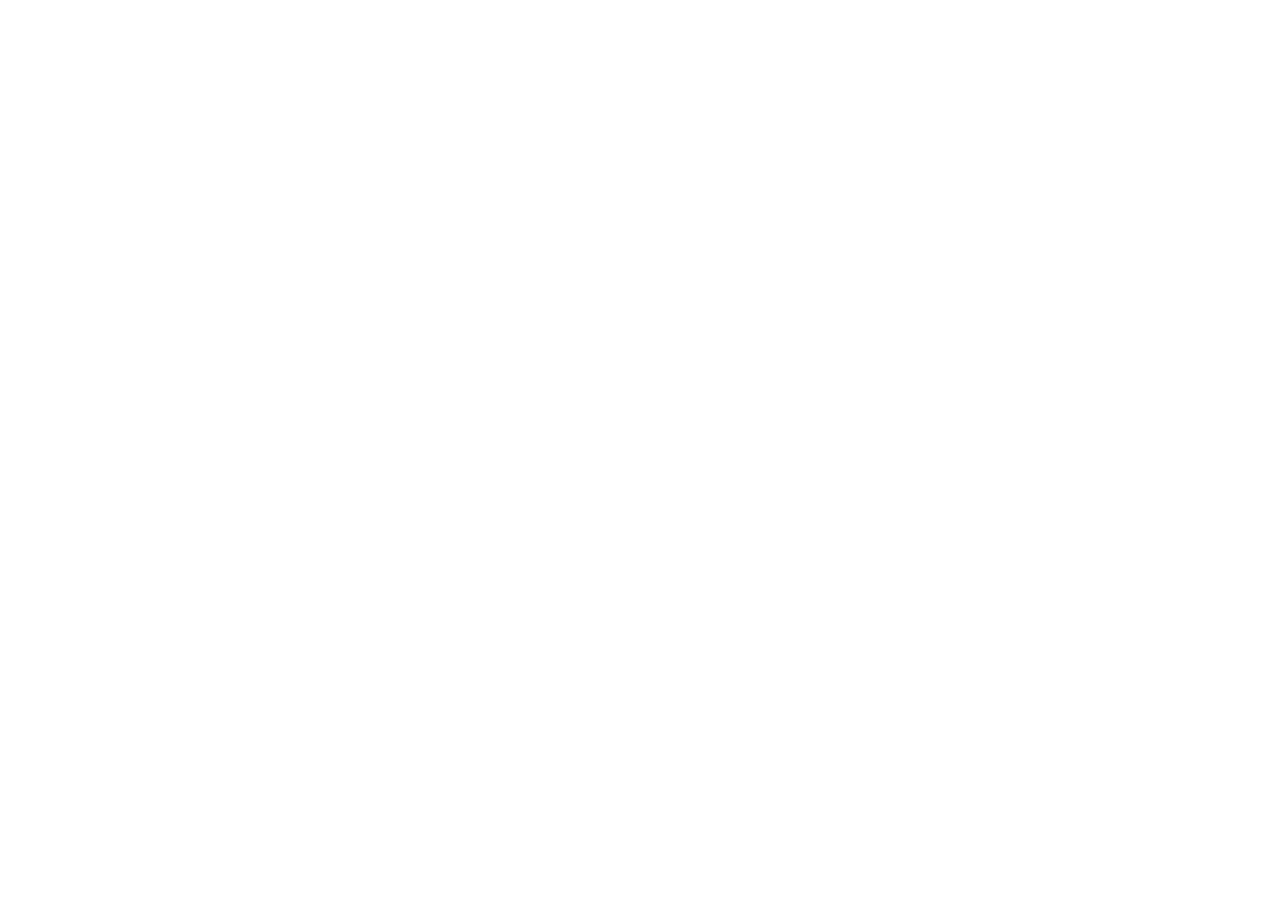
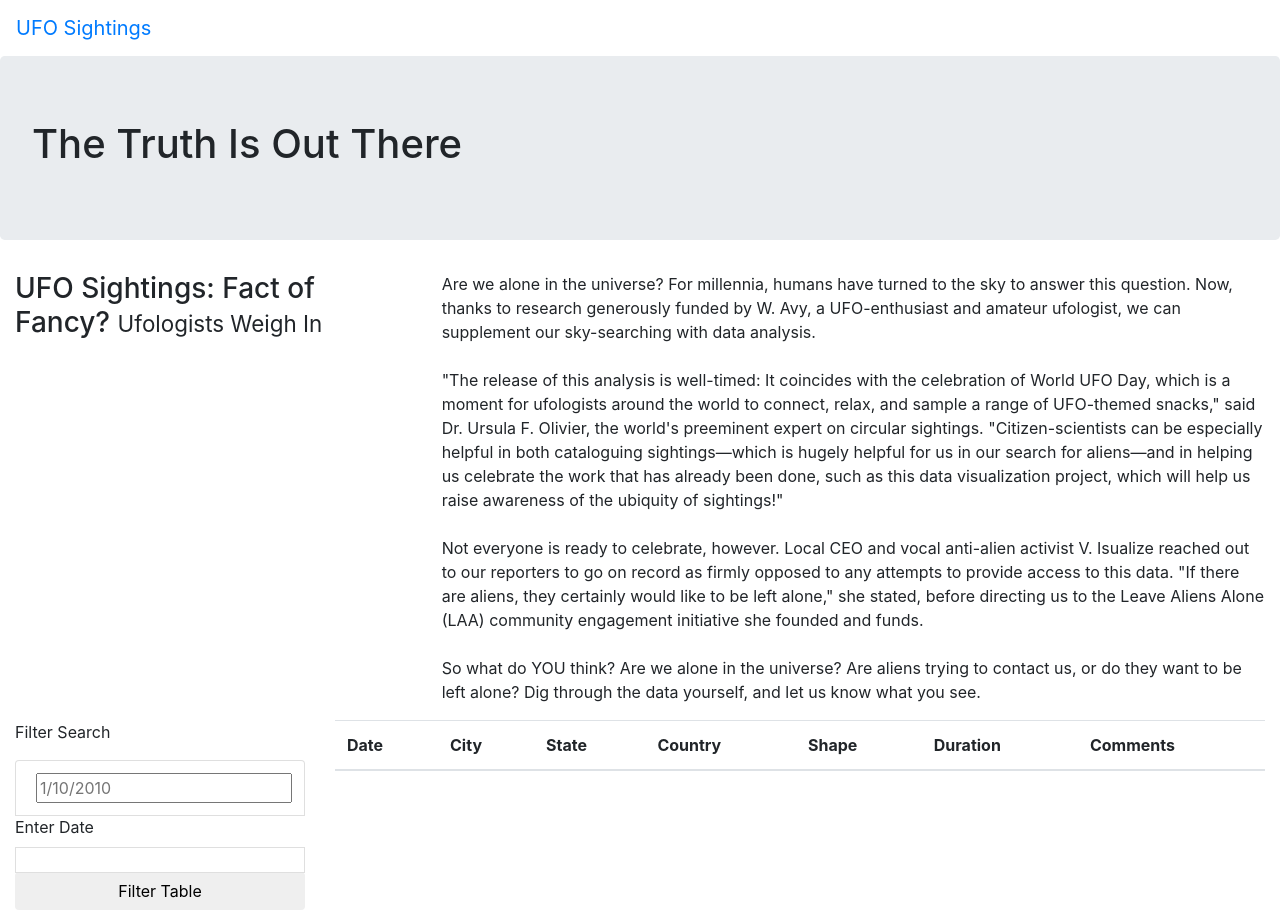
Before and after one commit to leroyrosenbohm/UFOs, a plain HTML site: page index.html in a window 1280 px wide. Before the commit the page ends 800 px from the top, so only its background shows below. Drawn offline with nearby package versions, Linux system fonts and the light colour scheme.

Commit message:
Add files via upload

```diff
--- a/index.html
+++ b/index.html
@@ -4,9 +4,80 @@
     <meta charset="UTF-8">
     <meta http-equiv="X-UA-Compatible" content="IE=edge">
     <meta name="viewport" content="width=device-width, initial-scale=1.0">
-    <title>Document</title>
+    <title>UFO Finder</title>
+
+    <link
+      rel="stylesheet"
+      href="https://maxcdn.bootstrapcdn.com/bootstrap/4.0.0/css/bootstrap.min.css"
+      integrity="sha384-Gn5384xqQ1aoWXA+058RXPxPg6fy4IWvTNh0E263XmFcJlSAwiGgFAW/dAiS6JXm"
+      crossorigin="anonymous"
+    />
+
+      <link rel="stylesheet" href="static/css/style.css">
+
+
+
 </head>
 <body>
+    <div class="wrapper">
+        <nav class="navbar navbar-expand-lg">
+            <a class="navbar-brand" href="index.html">UFO Sightings</a>
+        </nav>
+    </div>
 
+    <div class="jumbotron">
+        <h1>The Truth Is Out There</h1>
+      </div>
+
+      <div class="container-fluid">
+        <div class="row">
+          <div class="col-md-4">
+            <h3>UFO Sightings: Fact of Fancy? <small>Ufologists Weigh In</small></h3>
+          </div>
+          <div class="col-md-8">
+            <p>
+              Are we alone in the universe? For millennia, humans have turned to the sky to answer this question. Now, thanks to research generously funded by W. Avy, a UFO-enthusiast and amateur ufologist, we can supplement our sky-searching with data analysis.<br><br>"The release of this analysis is well-timed: It coincides with the celebration of World UFO Day, which is a moment for ufologists around the world to connect, relax, and sample a range of UFO-themed snacks," said Dr. Ursula F. Olivier, the world's preeminent expert on circular sightings. "Citizen-scientists can be especially helpful in both cataloguing sightings—which is hugely helpful for us in our search for aliens—and in helping us celebrate the work that has already been done, such as this data visualization project, which will help us raise awareness of the ubiquity of sightings!"<br><br>Not everyone is ready to celebrate, however. Local CEO and vocal anti-alien activist V. Isualize reached out to our reporters to go on record as firmly opposed to any attempts to provide access to this data. "If there are aliens, they certainly would like to be left alone," she stated, before directing us to the Leave Aliens Alone (LAA) community engagement initiative she founded and funds.<br><br>So what do YOU think? Are we alone in the universe? Are aliens trying to contact us, or do they want to be left alone? Dig through the data yourself, and let us know what you see.
+
+
+            </p>
+          </div>
+        </div>
+      </div>
+
+      <div class="container-fluid">
+        <div class="row">
+          <div class="col-md-3">
+            <form>
+                <p>Filter Search</p>
+              </form>
+                 <ul class="list-group">
+                    <li class="list-group-item">
+                        <input type="text" placeholder="1/10/2010" id="datetime" />
+                    </li><label for="date">Enter Date</label>
+                    <li class="list-group-item">
+
+                    </li> <button id="filter-btn" type="button" class="btn btn-default">Filter Table</button>
+                 </ul>
+
+          </div>
+          <div class="col-md-9">
+            <table class="table table-striped">
+                <thead>
+                  <tr>
+                    <th>Date</th>
+                    <th>City</th>
+                    <th>State</th>
+                    <th>Country</th>
+                    <th>Shape</th>
+                    <th>Duration</th>
+                    <th>Comments</th
+                  </tr>
+                </thead>
+                <tbody></tbody>
+              </table>
+            </div>
+          </div>
+        </div>
+      </div>
 </body>
 </html>
```
